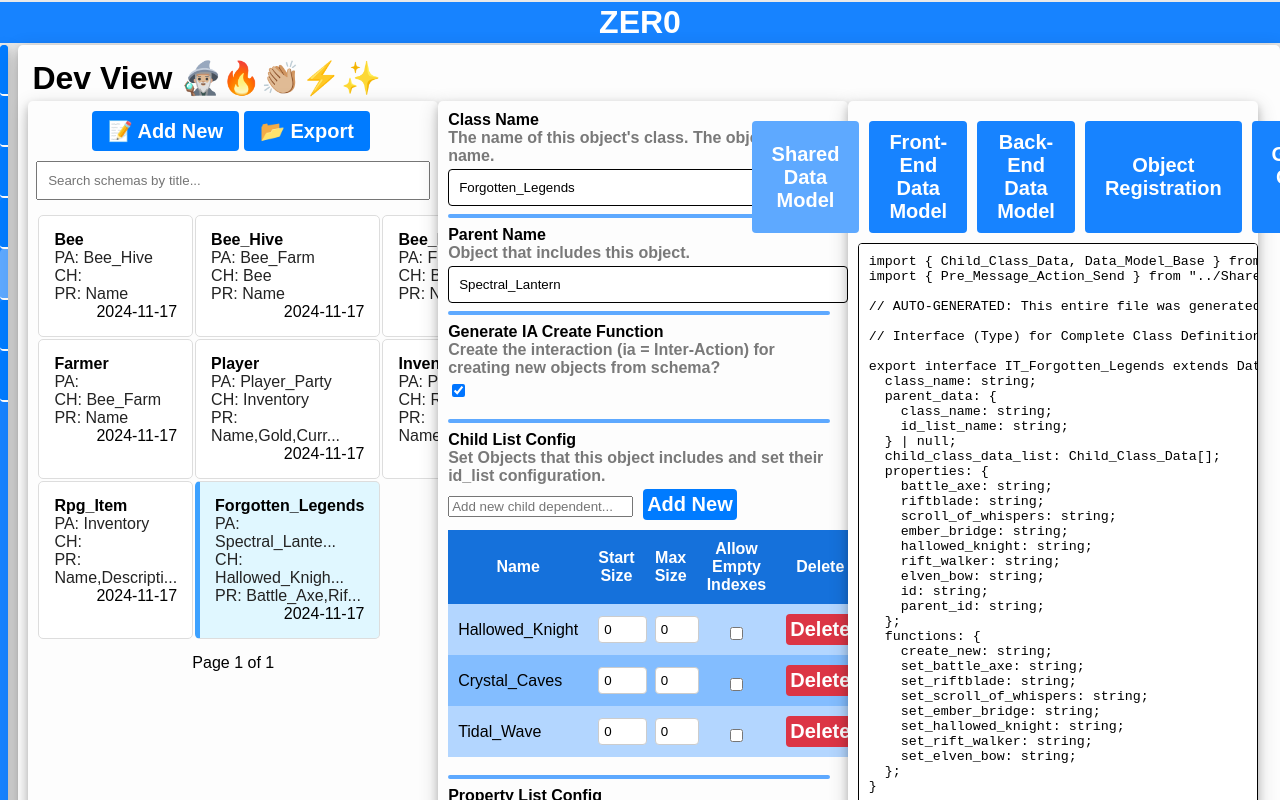
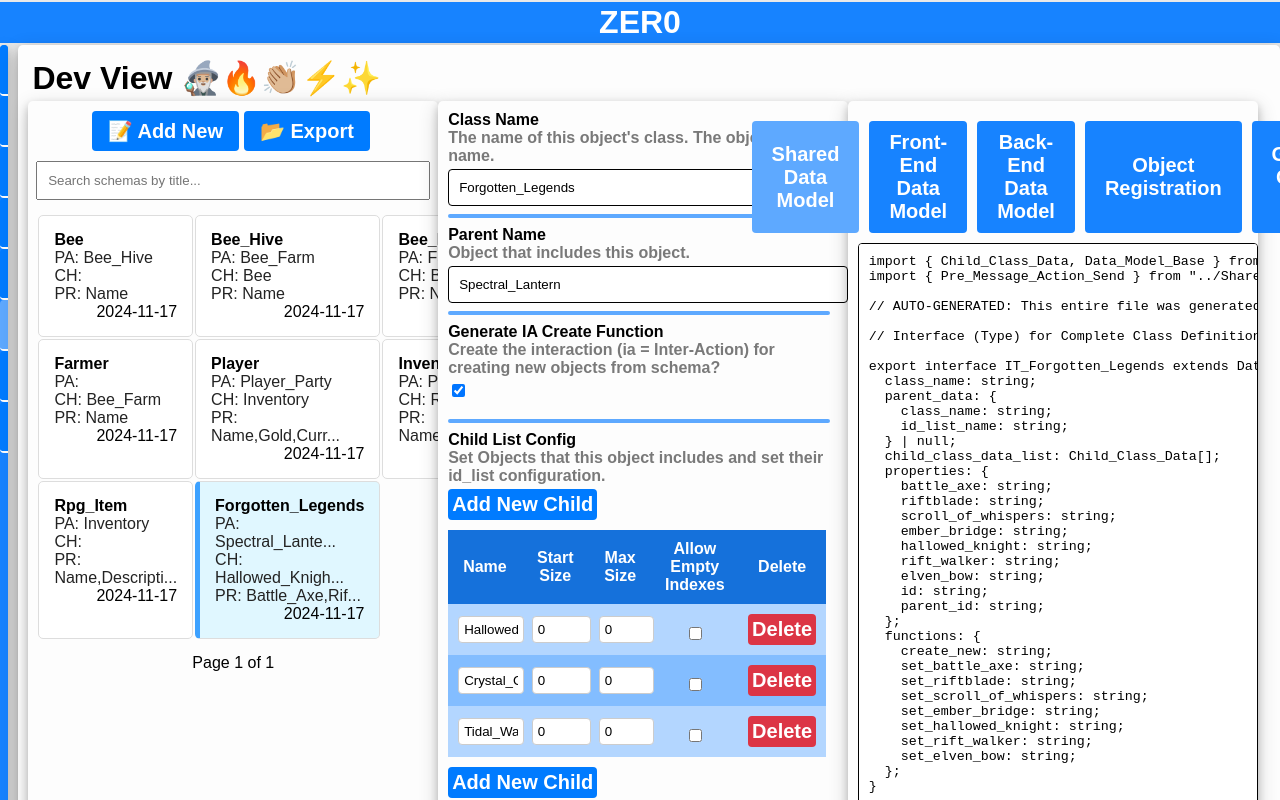
Before and after one commit to DonGoesToWork/recoil_test, a React (Vite) app in the folder project_zero/frontend/: page / in a window 1280 px wide. Both pictures are taken after a click on the button "📝 Add New". Shown: the top 800 px of the page. Built offline with nearby package versions, Linux system fonts and the light colour scheme.

Commit message:
general improvements.

```diff
--- a/project_zero/frontend/src/Components/Main.tsx
+++ b/project_zero/frontend/src/Components/Main.tsx
@@ -68,7 +68,7 @@ const App: React.FC = () => {
   const [output_text, set_output_text] = useState<string>(new Preview_Shared_DM_Lib(schemas[0]).final_content);
   const [selected_tab, set_selected_tab] = useState<number>(0);
   const [current_page, set_current_page] = useState(1);
-  const [third_column_view, set_third_column_view] = useState(4); // in prod, we use 5
+  const [third_column_view, set_third_column_view] = useState(5); // in prod, we use 6
 
   const { add_toast: add_toast } = useToast();
 
@@ -179,6 +179,15 @@ const App: React.FC = () => {
     case third_column_counter++:
       item_1 = (
         <div className="schemas-container-col-view my-card">
+          <h1>Validation</h1>
+          <p>See invalid schema configuration errors.</p>
+          <p>Todo</p>
+        </div>
+      );
+      break;
+    case third_column_counter++:
+      item_1 = (
+        <div className="schemas-container-col-view my-card">
           <h1>Dev View 🧙🏼‍♂️🔥👏🏼⚡✨</h1>
           <div className="dev-view-grid">
             <div className="my-card">{schema_list}</div>
--- a/project_zero/frontend/src/Components/Schema_Entry/Child_List_Config.tsx
+++ b/project_zero/frontend/src/Components/Schema_Entry/Child_List_Config.tsx
@@ -11,7 +11,6 @@ interface Child_List_Config_Props {
 }
 
 const Child_List_Config: React.FC<Child_List_Config_Props> = ({ selected_schema, update_schema }): JSX.Element => {
-  const [new_property, set_new_property] = useState("");
   const [schema_child_list_input, set_schema_child_input_list] = useState<Child_Schema[]>(() => [...selected_schema.child_list]);
 
   useEffect(() => {
@@ -31,10 +30,8 @@ const Child_List_Config: React.FC<Child_List_Config_Props> = ({ selected_schema,
   };
 
   const handle_add_property = () => {
-    if (!new_property) return;
-    const updated_child_list = [...schema_child_list_input, get_default_child_schema(new_property)];
+    const updated_child_list = [...schema_child_list_input, get_default_child_schema("x")];
     set_schema_child_input_list(updated_child_list);
-    set_new_property("");
     update_schema("child_list", updated_child_list, selected_schema.id);
   };
 
@@ -43,9 +40,8 @@ const Child_List_Config: React.FC<Child_List_Config_Props> = ({ selected_schema,
       <label>Child List Config</label>
       <h3>Set Objects that this object includes and set their id_list configuration.</h3>
       <div>
-        <input style={{ marginRight: "10px" }} type="text" value={new_property} onChange={(e) => set_new_property(e.target.value)} placeholder="Add new child dependent..." />
         <button className="add-button" onClick={handle_add_property}>
-          Add New
+          Add New Child
         </button>
       </div>
       <table className="property-table">
@@ -61,7 +57,9 @@ const Child_List_Config: React.FC<Child_List_Config_Props> = ({ selected_schema,
         <tbody>
           {schema_child_list_input.map((property, index) => (
             <tr key={index} className={index % 2 === 0 ? "even-row" : "odd-row"}>
-              <td>{property.name}</td>
+              <td>
+                <input type="text" value={property.name} onChange={(e) => handle_edit_property(index, "name", e.target.value)} />
+              </td>
               <td>
                 <input type="text" value={property.id_list_start_size} onChange={(e) => handle_edit_property(index, "id_list_start_size", e.target.value)} />
               </td>
@@ -80,6 +78,11 @@ const Child_List_Config: React.FC<Child_List_Config_Props> = ({ selected_schema,
           ))}
         </tbody>
       </table>
+      <div>
+        <button className="add-button" onClick={handle_add_property}>
+          Add New Child
+        </button>
+      </div>
     </>
   );
 };
--- a/project_zero/frontend/src/Components/Schema_Entry/Property_List_Config.tsx
+++ b/project_zero/frontend/src/Components/Schema_Entry/Property_List_Config.tsx
@@ -11,7 +11,6 @@ interface Property_List_Config_Props {
 }
 
 const Property_List_Config: React.FC<Property_List_Config_Props> = ({ selected_schema, update_schema }): JSX.Element => {
-  const [new_property, set_new_property] = useState("");
   const [schema_properties_input, set_schema_properties_input] = useState<Schema_Property[]>(() => [...selected_schema.property_list]);
 
   useEffect(() => {
@@ -31,10 +30,8 @@ const Property_List_Config: React.FC<Property_List_Config_Props> = ({ selected_s
   };
 
   const handle_add_property = () => {
-    if (!new_property) return;
-    const updated_properties = [...schema_properties_input, get_default_string_property(new_property)];
+    const updated_properties = [...schema_properties_input, get_default_string_property("x")];
     set_schema_properties_input(updated_properties);
-    set_new_property("");
     update_schema("property_list", updated_properties, selected_schema.id);
   };
 
@@ -43,8 +40,7 @@ const Property_List_Config: React.FC<Property_List_Config_Props> = ({ selected_s
       <label>Property List Config</label>
       <h3>Properties that Exist on Object and Sync Across Clients</h3>
       <div>
-        <input style={{ marginRight: "10px" }} type="text" value={new_property} onChange={(e) => set_new_property(e.target.value)} placeholder="Add new property..." />
-        <button onClick={handle_add_property}>Add New</button>
+        <button onClick={handle_add_property}>Add New Property</button>
       </div>
       <table className="property-table">
         <thead>
@@ -76,6 +72,9 @@ const Property_List_Config: React.FC<Property_List_Config_Props> = ({ selected_s
           ))}
         </tbody>
       </table>
+      <div>
+        <button onClick={handle_add_property}>Add New Property</button>
+      </div>
     </>
   );
 };
--- a/project_zero/frontend/src/Components/Schema_Entry/User_Interactions_Config.tsx
+++ b/project_zero/frontend/src/Components/Schema_Entry/User_Interactions_Config.tsx
@@ -11,8 +11,6 @@ interface User_Interactions_Config_Props {
 }
 
 const User_Interactions_Config: React.FC<User_Interactions_Config_Props> = ({ selected_schema, update_schema }): JSX.Element => {
-  const [function_name, set_new_property] = useState("");
-  const [user_interaction_name, set_user_interaction_name] = useState("");
   const [schema_user_interaction_input, set_schema_user_interaction_list] = useState<User_Interaction[]>(() => [...selected_schema.user_interaction_list]);
 
   useEffect(() => {
@@ -32,11 +30,9 @@ const User_Interactions_Config: React.FC<User_Interactions_Config_Props> = ({ se
   };
 
   const handle_add_property = () => {
-    if (!function_name) return;
-    let user_interaction: User_Interaction = { function_name: function_name, target_object: user_interaction_name };
+    let user_interaction: User_Interaction = { function_name: "x", target_object: "x" };
     const updated_user_interaction = [...schema_user_interaction_input, user_interaction];
     set_schema_user_interaction_list(updated_user_interaction);
-    set_new_property("");
     update_schema("user_interaction", updated_user_interaction, selected_schema.id);
   };
 
@@ -45,10 +41,8 @@ const User_Interactions_Config: React.FC<User_Interactions_Config_Props> = ({ se
       <label>User Interactions Config</label>
       <h3>Create Interaction Templates to be Filled In.</h3>
       <div>
-        <input style={{ marginRight: "10px" }} type="text" value={function_name} onChange={(e) => set_new_property(e.target.value)} placeholder="set Function Name..." />
-        <input style={{ marginRight: "10px" }} type="text" value={user_interaction_name} onChange={(e) => set_user_interaction_name(e.target.value)} placeholder="Choose Target Object..." />
         <button className="add-button" onClick={handle_add_property}>
-          Add New
+          Add New Interaction
         </button>
       </div>
       <table className="property-table">
@@ -56,6 +50,7 @@ const User_Interactions_Config: React.FC<User_Interactions_Config_Props> = ({ se
           <tr>
             <th>Function Name</th>
             <th>Target Object</th>
+            <th>Delete</th>
           </tr>
         </thead>
         <tbody>
@@ -76,6 +71,11 @@ const User_Interactions_Config: React.FC<User_Interactions_Config_Props> = ({ se
           ))}
         </tbody>
       </table>
+      <div>
+        <button className="add-button" onClick={handle_add_property}>
+          Add New Interaction
+        </button>
+      </div>
     </>
   );
 };
--- a/project_zero/frontend/src/Components/Sidebar/Sidebar.tsx
+++ b/project_zero/frontend/src/Components/Sidebar/Sidebar.tsx
@@ -9,8 +9,8 @@ interface SidebarProps {
 
 const Sidebar: React.FC<SidebarProps> = ({ third_column_view, set_third_column_view }) => {
   const [isHovered, setIsHovered] = useState(false);
-  const buttonLabels = ["🎹 Input", "💾 Manage", "⚡ Snippets", "👌 Preview", "👑 Dev View", "❔ Help", "💭 About"];
-  const buttonIcons = ["🎹", "💾", "⚡", "👌", "👑", "❔", "💭"];
+  const buttonLabels = ["🎹 Input", "💾 Manage", "⚡ Snippets", "👌 Preview", "👁️ Validate", "👑 Dev View", "❔ Help", "💭 About"];
+  const buttonIcons = ["🎹", "💾", "⚡", "👌", "👁️", "👑", "❔", "💭"];
 
   return (
     <div className={`schemas-container-col-sidebar ${isHovered ? "expanded" : "collapsed"}`} onMouseEnter={() => setIsHovered(true)} onMouseLeave={() => setIsHovered(false)}>
--- a/project_zero/frontend/src/Data/Preview_Back_DM_Lib.ts
+++ b/project_zero/frontend/src/Data/Preview_Back_DM_Lib.ts
@@ -18,7 +18,8 @@ export default class Preview_Back_DM_Lib extends Base_Generator {
 import { Payload_Add, Payload_Set, Pre_Message_Action_Send } from "../Shared_Misc/Communication_Interfaces";
 import Backend_State from "../../static_internal_logic/Backend_State";
 import { Object_Class_Function_Map } from "../Object_Registration/Object_Registration";
-import { generate_unique_id } from "../../utils/utils";`;
+import { generate_unique_id } from "../../utils/utils";
+`;
   }
 
   generate_initialize_object_function(): string {
@@ -27,13 +28,14 @@ import { generate_unique_id } from "../../utils/utils";`;
     const base_prop_default_values = this.base_property_list.length ? this.base_property_list.map((prop) => `${prop.default_value}`) : [];
     const base_props = this.base_property_name_list.length ? this.base_property_name_list.map((prop, i) => `${prop}: ${this.name_as_lower}.${prop} ?? "${base_prop_default_values[i]}"`) : [];
 
-    const child_props = this.child_property_list.length ? this.child_property_list.map((prop) => `${prop.name}: { ids: [], start_size: ${prop.id_list_start_size}, max_size: ${prop.id_list_max_size}, allow_empty_indexes: ${prop.id_list_allow_empty_indexes} }`) : [];
-    const combined_props = [...base_props, ...child_props].join(",\n    ");
+    const child_props = this.child_property_list.length ? this.child_property_list.map((prop) => `${prop.name.toLocaleLowerCase()}_ids: { ids: [], start_size: ${prop.id_list_start_size}, max_size: ${prop.id_list_max_size}, allow_empty_indexes: ${prop.id_list_allow_empty_indexes} }`) : [];
+    const combined_props = [...base_props, ...child_props].join(`,\n${this.tab_indent}`);
     const parent_id = this.has_parent() ? `parent_id: ${this.name_as_lower}.parent_id,` : "";
 
     return `const initialize_${this.name_as_lower} = (${this.name_as_lower}: IS_${object_name}): IO_${object_name} => ({
   id: generate_unique_id(),${combined_props ? `\n${this.tab_indent}${combined_props},` : ""}${parent_id ? `\n${this.tab_indent}${parent_id}` : ""}
-});`;
+});
+`;
   }
 
   generate_add_function(): string {
@@ -53,24 +55,25 @@ import { generate_unique_id } from "../../utils/utils";`;
     const parent_id = this.has_parent() ? `parent_id: data.parent_id` : "";
 
     return this.schema.do_gen_ia_create_new
-      ? `
-let ia_create_new_${this.name_as_lower} = (message_action: Pre_Message_Action_Send, state: Backend_State): void => {
+      ? `let ia_create_new_${this.name_as_lower} = (message_action: Pre_Message_Action_Send, state: Backend_State): void => {
   const data = message_action as IA_${this.name_as_lower}_create_new;
   const new_${this.name_as_lower}: IS_${object_name} = { ${parent_id} };
   create_new_${this.name_as_lower}(state, new_${this.name_as_lower});
-};`
+};
+`
       : "";
   }
 
   generate_create_set_payload_function(): string {
-    return `const create_set_payload = (objectType: string, id: string, propertyName: string, propertyValue: string): Payload_Set => ({ objectType, id, propertyName, propertyValue });`;
+    return `const create_set_payload = (objectType: string, id: string, propertyName: string, propertyValue: string): Payload_Set => ({ objectType, id, propertyName, propertyValue });\n`;
   }
 
   generate_set_property_function(): string {
     return `const set_${this.name_as_lower}_property = (state: Backend_State, ${this.name_as_lower}_id: string, propertyName: string, propertyValue: string): void => {
   const payload = create_set_payload(${this.schema.object_name}.class_name, ${this.name_as_lower}_id, propertyName, propertyValue);
   state.set(payload);
-};`;
+};
+`;
   }
 
   generate_set_functions(): string {
@@ -105,7 +108,8 @@ let ia_set_${this.name_as_lower}_${lowerCaseProperty} = (message_action: Pre_Mes
 
     return `export let Register_${object_name} = (x: Object_Class_Function_Map): void => {
   ${switch_statements}
-};`;
+};
+`;
   }
 
   generate_backend_action_functions(): void {
```
